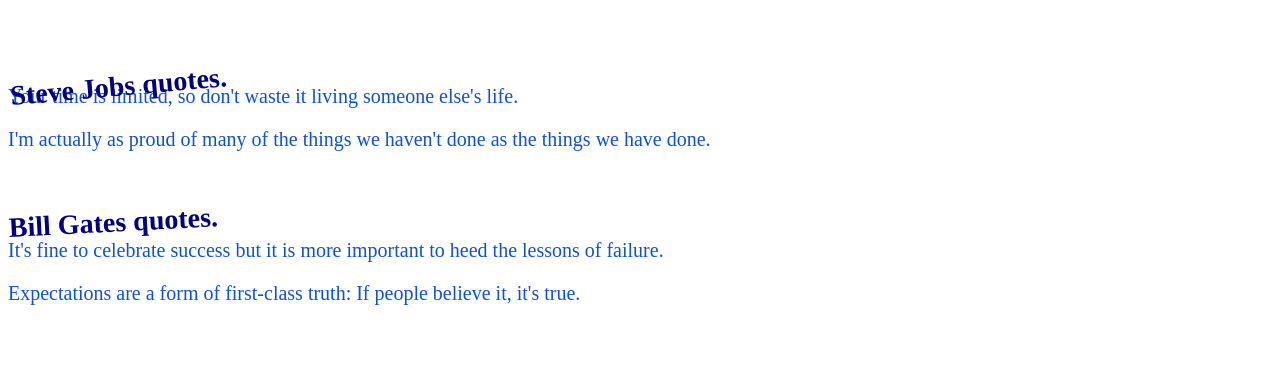
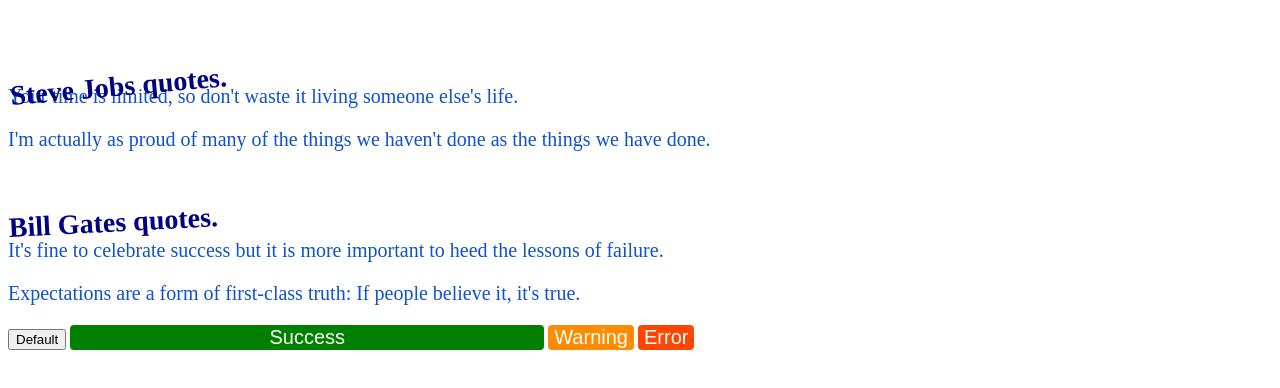
Before and after one commit to reincoon/Udemy-Complete-WebDev-Course-2022, a website: page Complete WebDev Course 2022/Sass/index.html in a window 1280 px wide. Shown: the part 78-466 px from the top of the page. Drawn offline with Linux system fonts and the light colour scheme.

Commit message:
Update index.html

```diff
--- a/Complete WebDev Course 2022/Sass/index.html
+++ b/Complete WebDev Course 2022/Sass/index.html
@@ -25,5 +25,9 @@
                 <p>Expectations are a form of first-class truth: If people believe it, it's true.</p>
             </div>
         </article>
+        <button>Default</button>
+        <button class="btn-success">Success</button>
+        <button class="btn-warning">Warning</button>
+        <button class="btn-error">Error</button>
     </body>
 </html>
```
